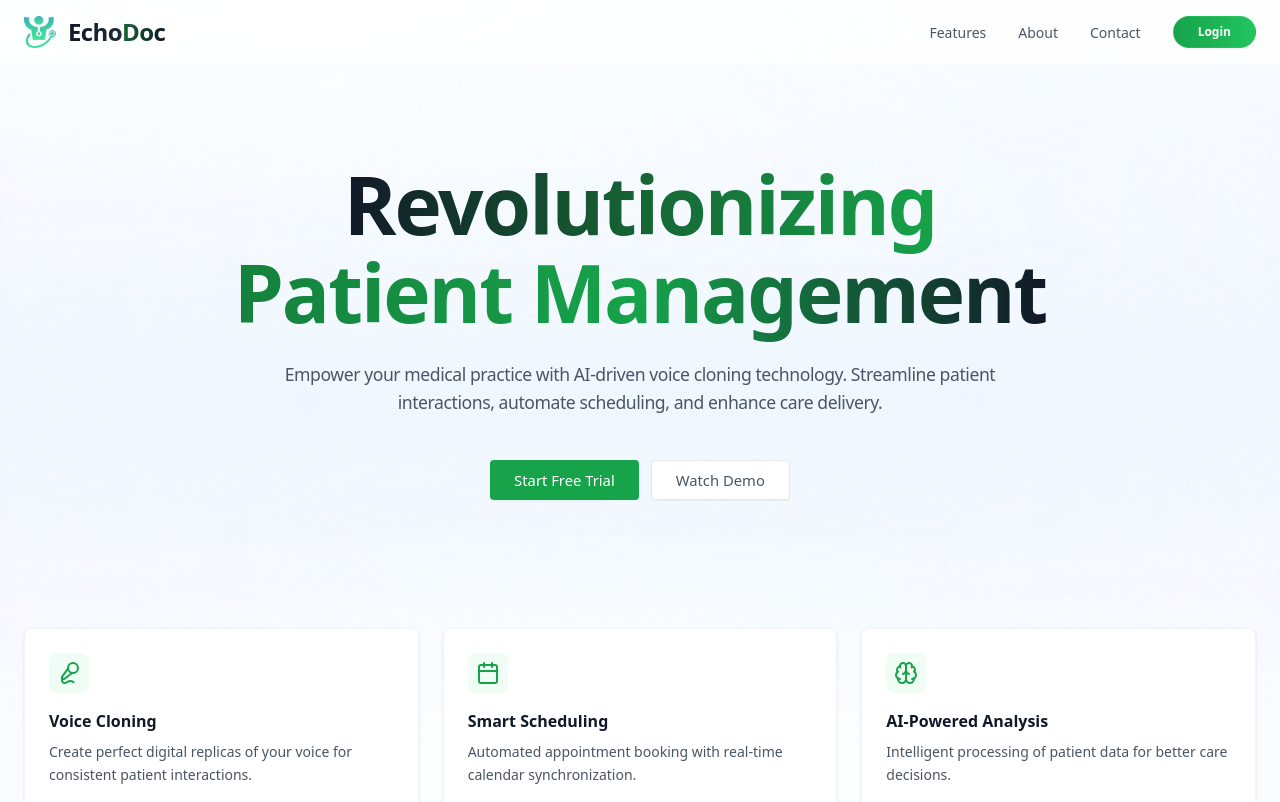
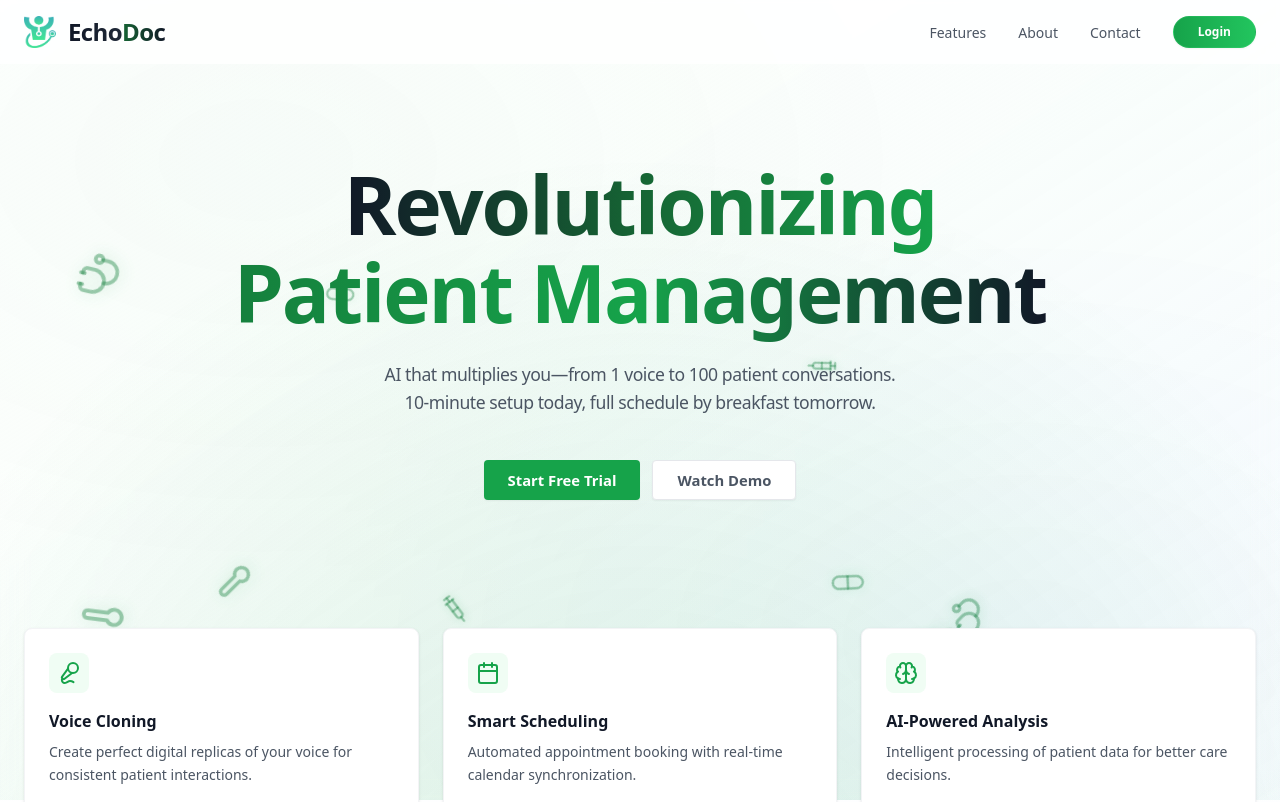
Before and after one commit to aidensuhh/EchoDoc, a Next.js app in the folder frontend/: page / in a window 1280 px wide. Shown: the top 802 px of the page. Built offline with nearby package versions, Linux system fonts and the light colour scheme.

Commit message:
Updated UI

```diff
--- a/frontend/src/app/globals.css
+++ b/frontend/src/app/globals.css
@@ -113,3 +113,31 @@
     @apply bg-background text-foreground;
   }
 }
+
+@layer utilities {
+  .bg-grid-pattern {
+    background-image:
+      linear-gradient(to bottom, rgba(255, 255, 255, 0.9), rgba(236, 246, 255, 0.7), rgba(255, 255, 255, 0.9)),
+      repeating-linear-gradient(-45deg, transparent, transparent 20px, rgba(236, 246, 255, 0.15) 20px, rgba(236, 246, 255, 0.15) 40px);
+    backdrop-filter: blur(4px);
+  }
+
+  .animated-mesh-gradient {
+    background-image:
+      radial-gradient(at 80% 0%, rgba(22, 163, 74, 0.08) 0px, transparent 50%),
+      radial-gradient(at 0% 50%, rgba(236, 246, 255, 0.25) 0px, transparent 50%),
+      radial-gradient(at 80% 50%, rgba(22, 163, 74, 0.08) 0px, transparent 50%),
+      radial-gradient(at 20% 20%, rgba(236, 246, 255, 0.25) 0px, transparent 50%);
+    animation: gradient-shift 20s ease-in-out infinite alternate;
+    backdrop-filter: blur(2px);
+  }
+}
+
+@keyframes gradient-shift {
+  0% {
+    transform: scale(1) rotate(0deg);
+  }
+  100% {
+    transform: scale(1.1) rotate(1deg);
+  }
+}
--- a/frontend/src/app/page.tsx
+++ b/frontend/src/app/page.tsx
@@ -6,9 +6,10 @@ import { Button } from "@/components/ui/button";
 import { Card } from "@/components/ui/card";
 import { motion } from "framer-motion";
 import { BentoGrid, BentoCard } from "@/components/ui/bento-grid";
-import { Brain, Calendar, FileText, Mic2, Phone, UserCog } from "lucide-react";
+import { Brain, Calendar, FileText, Mic2, Phone, UserCog, Stethoscope, Pill, Syringe, Thermometer, HeartPulse } from "lucide-react";
 import Bento from "@/components/Bento";
 import { Footer } from "@/components/footer";
+import React from "react";
 
 const fadeIn = {
   hidden: { opacity: 0, y: 20 },
@@ -120,29 +121,82 @@ const bentoFeatures = [
 ];
 
 export default function Home() {
+  const [dimensions, setDimensions] = React.useState({ width: 1200, height: 800 });
+
+  React.useEffect(() => {
+    setDimensions({
+      width: window.innerWidth,
+      height: window.innerHeight
+    });
+
+    const handleResize = () => {
+      setDimensions({
+        width: window.innerWidth,
+        height: window.innerHeight
+      });
+    };
+
+    window.addEventListener('resize', handleResize);
+    return () => window.removeEventListener('resize', handleResize);
+  }, []);
+
   return (
-    <div className="min-h-screen bg-[#f8faff]">
-      {/* Base layer */}
-      <div className="fixed inset-0 bg-gradient-to-b from-white/40 via-blue-50/20 to-white/40" />
+    <div className="min-h-screen bg-gradient-to-br from-white via-blue-50/10 to-green-50/10 overflow-hidden">
+      {/* Enhanced gradient background */}
+      <div className="fixed inset-0">
+        <div className="absolute inset-0 bg-gradient-to-br from-white via-green-50/30 to-blue-50/20 backdrop-blur-[12px]" />
+        <div className="absolute inset-0 bg-[radial-gradient(circle_at_50%_120%,rgba(22,163,74,0.15),transparent_70%)]" />
+      </div>
 
-      {/* Blur layer */}
-      <div
-        className="fixed inset-0 backdrop-blur-[6px]"
-        style={{
-          background: 'linear-gradient(to bottom, rgba(255, 255, 255, 0.8), rgba(236, 246, 255, 0.6), rgba(255, 255, 255, 0.8))',
-          maskImage: 'radial-gradient(circle at center, black 40%, transparent 100%)',
-          WebkitMaskImage: 'radial-gradient(circle at center, black 40%, transparent 100%)',
-        }}
-      />
+      {/* Floating medical icons with constrained areas */}
+      <div className="fixed inset-0 overflow-hidden pointer-events-none">
+        {[...Array(12)].map((_, i) => (
+          <motion.div
+            key={i}
+            className="absolute text-green-700/40" // Increased visibility
+            initial={{
+              // Constrain icons to the sides and avoid center content
+              x: Math.random() > 0.5
+                ? Math.random() * dimensions.width * 0.3 // Left 30%
+                : dimensions.width * 0.7 + Math.random() * dimensions.width * 0.3, // Right 30%
+              y: Math.random() * dimensions.height,
+              scale: Math.random() * 0.5 + 0.5,
+              rotate: Math.random() * 360,
+            }}
+            animate={{
+              x: [null,
+                Math.random() > 0.5
+                  ? Math.random() * dimensions.width * 0.3
+                  : dimensions.width * 0.7 + Math.random() * dimensions.width * 0.3
+              ],
+              y: [null, Math.random() * dimensions.height],
+              rotate: [null, Math.random() * 360],
+            }}
+            transition={{
+              duration: Math.random() * 20 + 30, // Slower movement
+              repeat: Infinity,
+              ease: "linear",
+            }}
+          >
+            {[
+              <Stethoscope key="stethoscope1" size={52} className="filter drop-shadow-[0_2px_8px_rgba(22,163,74,0.4)]" />,
+              <Pill key="pill" size={44} className="filter drop-shadow-[0_2px_8px_rgba(22,163,74,0.4)]" />,
+              <Syringe key="syringe" size={48} className="filter drop-shadow-[0_2px_8px_rgba(22,163,74,0.4)]" />,
+              <Stethoscope key="stethoscope2" size={50} className="filter drop-shadow-[0_2px_8px_rgba(22,163,74,0.4)]" />,
+              <Thermometer key="thermometer" size={46} className="filter drop-shadow-[0_2px_8px_rgba(22,163,74,0.4)]" />,
+              <HeartPulse key="heartpulse" size={52} className="filter drop-shadow-[0_2px_8px_rgba(22,163,74,0.4)]" />,
+            ][i % 6]}
+          </motion.div>
+        ))}
+      </div>
 
-      {/* Mesh gradient for texture */}
+      {/* Subtle mesh gradient overlay */}
       <div
         className="fixed inset-0 opacity-30"
         style={{
           backgroundImage: `
-            radial-gradient(at 80% 0%, rgb(236, 246, 255) 0px, transparent 50%),
-            radial-gradient(at 0% 50%, rgb(236, 246, 255) 0px, transparent 50%),
-            radial-gradient(at 80% 50%, rgb(236, 246, 255) 0px, transparent 50%)
+            radial-gradient(at 20% 20%, rgba(22, 163, 74, 0.1) 0px, transparent 50%),
+            radial-gradient(at 80% 80%, rgba(59, 130, 246, 0.1) 0px, transparent 50%)
           `
         }}
       />
@@ -231,8 +285,7 @@ export default function Home() {
                 </span>
               </h1>
               <p className="text-[1.1rem] text-gray-600 leading-[1.6] max-w-[720px] mx-auto font-normal tracking-tight">
-                Empower your medical practice with AI-driven voice cloning technology.
-                Streamline patient interactions, automate scheduling, and enhance care delivery.
+                AI that multiplies you—from 1 voice to 100 patient conversations. <br />10-minute setup today, full schedule by breakfast tomorrow.
               </p>
               <div className="flex justify-center items-center gap-3 pt-5">
                 <Button
@@ -241,7 +294,7 @@ export default function Home() {
                     px-6 h-10
                     bg-green-600
                     hover:bg-green-700
-                    text-white text-[0.925rem] font-medium
+                    text-white text-[0.925rem] font-bold
                     rounded
                     transition-all duration-200
                     shadow-[0_1px_2px_rgba(0,0,0,0.05)]
@@ -257,7 +310,7 @@ export default function Home() {
                   className="
                     px-6 h-10
                     border border-gray-200
-                    text-gray-600 text-[0.925rem] font-medium
+                    text-gray-600 text-[0.925rem] font-bold
                     hover:text-gray-800 hover:border-gray-300
                     hover:bg-gray-50/50
                     rounded
```
